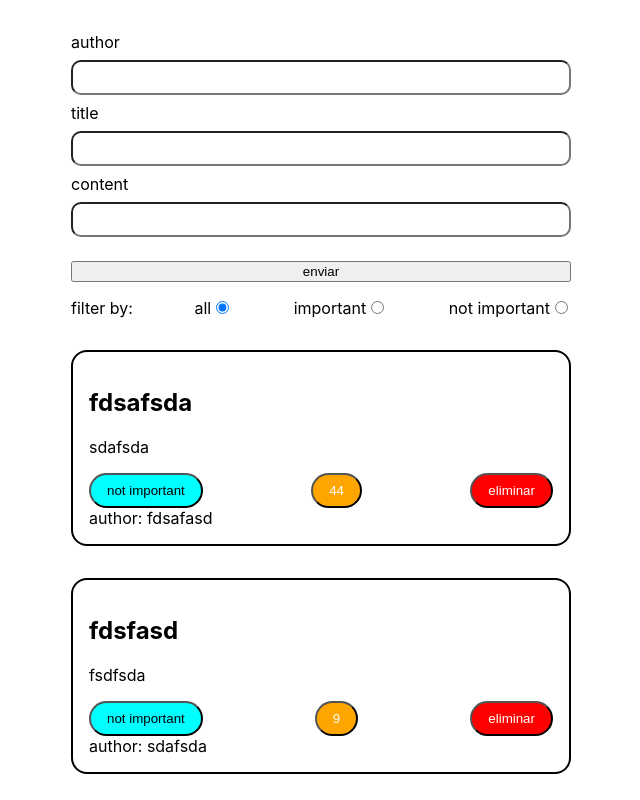
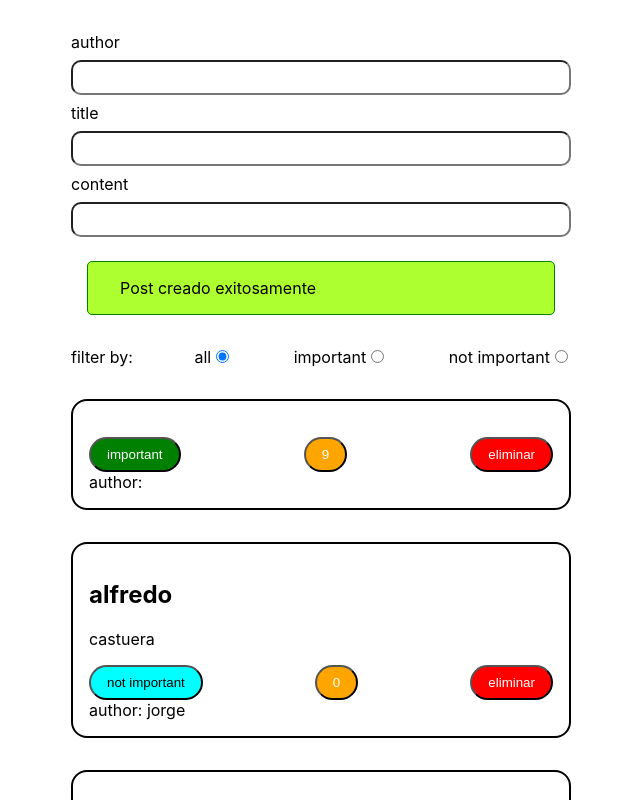
Before and after one commit to FreddyCastuera/Redux-practice, a React (Create React App) app: page / in a window 1280 px wide. Both pictures are taken after typing "Sample", "Sample", "Sample" into the empty fields and a click on the input "enviar". Shown: the top 800 px of the page, without its empty margins (319-959 px from the left). Built offline with nearby package versions, Linux system fonts and the light colour scheme; no server answers; data requests are answered from the project's data file.

Commit message:
agregamos las cosas que falta por hacer

```diff
--- a/db.json
+++ b/db.json
@@ -1,20 +1,20 @@
 {
   "posts": [
     {
-      "id": "aa73a38d-6755-46d2-b3f4-d1934d5b4d3c",
-      "author": "fdsafasd",
-      "title": "fdsafsda",
-      "content": "sdafsda",
-      "important": false,
-      "likes": 44
+      "id": "52bea9e2-6413-48f7-890f-5a1bb125c143",
+      "author": "",
+      "title": "",
+      "content": "",
+      "important": true,
+      "likes": 9
     },
     {
-      "id": "524b83e7-f6e4-436a-a880-2f3675e4bd15",
-      "author": "sdafsda",
-      "title": "fdsfasd",
-      "content": "fsdfsda",
+      "id": "99fc69ff-d38e-40e7-b3c5-995acbccaf73",
+      "author": "jorge",
+      "title": "alfredo",
+      "content": "castuera",
       "important": false,
-      "likes": 9
+      "likes": 0
     }
   ]
 }
--- a/package.json
+++ b/package.json
@@ -12,6 +12,7 @@
     "react-redux": "^7.2.6",
     "react-scripts": "5.0.0",
     "redux": "^4.1.2",
+    "redux-thunk": "^2.4.1",
     "styled-components": "^5.3.3",
     "uuid": "^8.3.2",
     "web-vitals": "^2.1.3"
--- a/src/App.js
+++ b/src/App.js
@@ -19,8 +19,16 @@ const StyledSection = styled.section`
 
 /*movimos toda la logia de estado a sus respectivos reducers y logramos mantener el componente app lo mas
   pequeno posible, salvo la logica del filtro que aun no se como hacerla con un reducer */
+//falta el filtro por contenido, usar router y crear hooks para campo de formulario y peticiones
 
 function App() {
+  const dispatch = useDispatch()
+  useEffect(()=>{
+    (async ()=>{
+      const posts = await getPosts()
+      dispatch({type:'INIT_POSTS',posts:posts})
+    })()
+  },[])
 
 
   return (
--- a/src/components/Form.js
+++ b/src/components/Form.js
@@ -1,4 +1,4 @@
-import React from 'react'
+import React,{useState} from 'react'
 import { useSelector,useDispatch } from 'react-redux';
 import { v4 }  from 'uuid';
 import styled from "styled-components";
@@ -15,6 +15,7 @@ const StyledForm = styled.form`
 const Form = () => {
     const dispatch = useDispatch()
     const form = useSelector(state=>state.form)
+    const [message,setMessage] = useState('')
 
     const handleChange = async (event)=>{
         const {name,value} = event.target
@@ -23,12 +24,21 @@ const Form = () => {
     const handleAddPost = async (e) =>{
         e.preventDefault()
         const payload = {...form,id:v4()}
+        const createdPost = await createPost(payload)
+        if(!!createPost){
+          setMessage('post created succesfully')
+          setTimeout(()=>{
+            setMessage('')
+          },3000)
+        }
+        console.log(createdPost)
         dispatch({type:'ADD_POST',payload:payload})
-        createPost(payload)
         dispatch({type:'CLEAN_FORM'})
+
     }
 
     return (
+      <>
     <StyledForm onSubmit={handleAddPost}>
       <Input
         type="text"
@@ -51,8 +61,11 @@ const Form = () => {
         form={form}
         handleChange={handleChange}
       />
-      <input type="submit" value="enviar" style={{marginTop:'1rem'}}/>
+      {!message && <input type="submit" value="enviar" style={{marginTop:'1rem'}}/>}
+      {!!message && <div style={{border:'1px solid green',backgroundColor:'greenyellow',color:'black',borderRadius:'5px',padding:'1rem 2rem',margin:'1rem'}}>Post creado exitosamente</div>}
     </StyledForm>
+
+    </>
     )
 }
 export default Form
--- a/src/components/Post.js
+++ b/src/components/Post.js
@@ -16,20 +16,23 @@ const Post = ({id,author,title,content,important,likes}) => {
     const dispatch= useDispatch()
     const handleToggleImportance = async (event) =>{
         const {id} = event.target
-        dispatch({type:'TOGGLE_IMPORTANCE',id:id})
         const postToUpdate = await getPost(id)
         await updatePost(id,{...postToUpdate,important:!postToUpdate.important})
+        dispatch({type:'TOGGLE_IMPORTANCE',id:id})
+
       }
       const handleLike = async (event)=>{
         const {id} = event.target
-        dispatch({type:'ADD_LIKE',id:id})
         const postToUpdate = await getPost(id)
         await updatePost(id,{...postToUpdate,likes:postToUpdate.likes+1})
+        dispatch({type:'ADD_LIKE',id:id})
+
       }
       const handleDelete = async (event) =>{
         const {id} = event.target
+        await deletePost(id)
         dispatch({type:'DELETE_POST',id:id})
-        await deletePost(id)
+
       }
 
 
--- a/src/components/storeProvider.js
+++ b/src/components/storeProvider.js
@@ -1,10 +1,13 @@
 import React from 'react'
-import { createStore,combineReducers } from 'redux'
+import { createStore,combineReducers, applyMiddleware } from 'redux'
+import thunk from 'redux-thunk'
 import {Provider} from 'react-redux'
 import {getPosts} from '../services/postsService'
 
 const postsReducer = (state=[],action)=>{
     switch(action.type){
+      case 'INIT_POSTS':
+        return action.posts
       case 'ADD_POST':
         return [...state,action.payload]
       case 'TOGGLE_IMPORTANCE':
@@ -40,16 +43,9 @@ const postsReducer = (state=[],action)=>{
   const reducers = combineReducers({
     posts:postsReducer,
     filter:filterReducer,
-    form:formReducer
+    form:formReducer,
   })
   const store = createStore(reducers,window.__REDUX_DEVTOOLS_EXTENSION__ && window.__REDUX_DEVTOOLS_EXTENSION__())
-
-  getPosts().then(posts =>{
-    posts.forEach(post=>{
-      store.dispatch({type:'ADD_POST',payload:post})
-    })
-  })
-
 
 const StoreProvider = ({children}) => {
     return (
```
Also changed, not shown: 1 other file (tests, documents, lock files or other folders).
